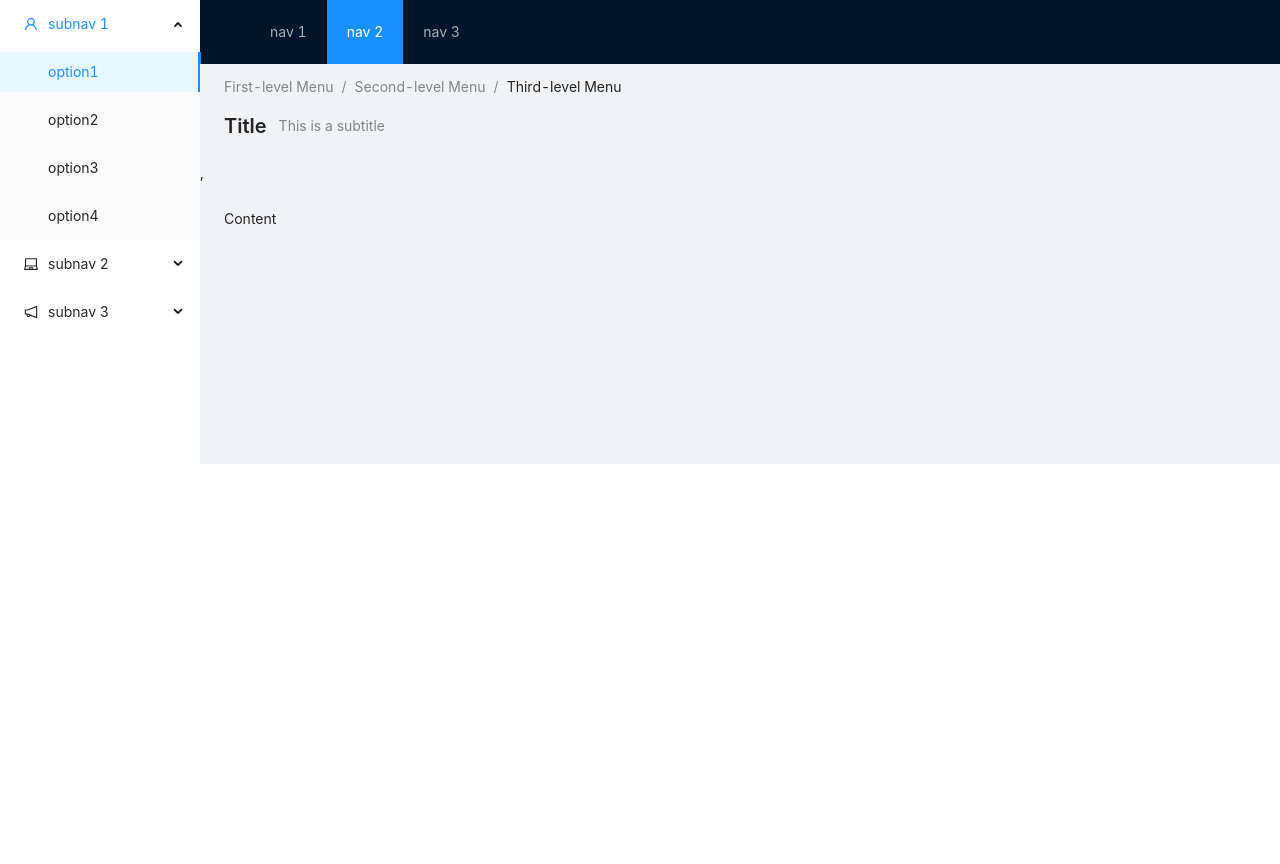
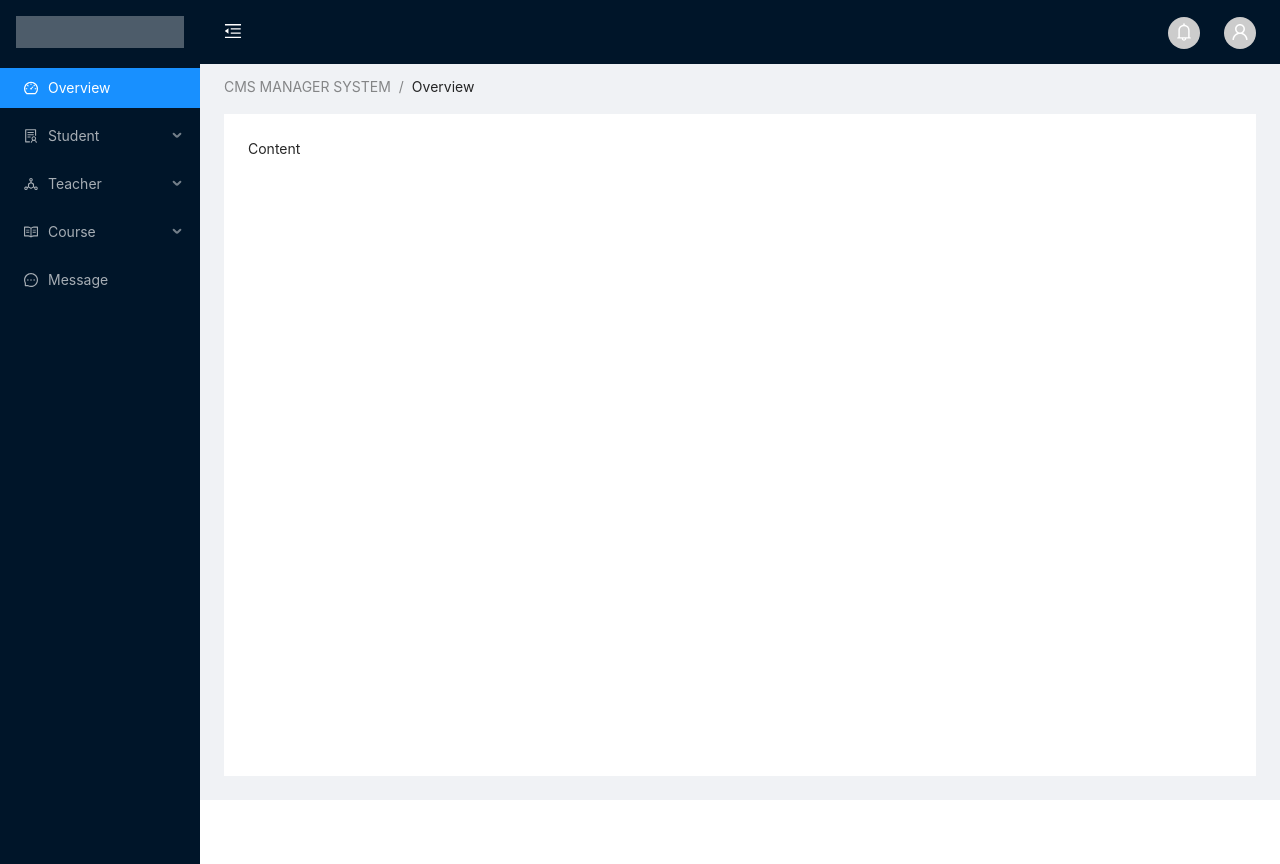
Before and after one commit to jessieren1/course-management-system, a Next.js app: page /dashboard in a window 1280 px wide. Before the commit the page ends 800 px from the top, so only its background shows below. Built offline with nearby package versions, Linux system fonts and the light colour scheme.

Commit message:
logout function

```diff
--- /dev/null
+++ b/components/dashboard-layout.module.scss
@@ -0,0 +1,30 @@
+.trigger {
+  padding: 0 24px;
+  font-size: 18px;
+  line-height: 64px;
+  cursor: pointer;
+  transition: color 0.3s;
+  color: white;
+}
+
+.trigger:hover {
+  color: #1890ff;
+}
+
+.logo {
+  height: 32px;
+  margin: 16px;
+  background: rgba(255, 255, 255, 0.3);
+}
+
+.site-layout .site-layout-background {
+  background: #fff;
+}
+
+.logoutMenu {
+  margin-left: auto;
+  position: absolute;
+  right: 0;
+  top: 64px;
+  z-index: 999;
+}
--- a/components/dashboardLayout.tsx
+++ b/components/dashboardLayout.tsx
@@ -1,25 +1,35 @@
 import { useState } from 'react'
-import { Layout, Menu, PageHeader } from 'antd'
+import { Layout, Menu, PageHeader, Row, Col, Avatar } from 'antd'
+import Link from 'next/link'
 import {
+  LogoutOutlined,
+  MenuUnfoldOutlined,
+  MenuFoldOutlined,
   UserOutlined,
-  LaptopOutlined,
-  NotificationOutlined,
+  BellOutlined,
+  DashboardOutlined,
+  SolutionOutlined,
+  TeamOutlined,
+  DeploymentUnitOutlined,
+  ReadOutlined,
+  ProjectOutlined,
+  FileAddOutlined,
+  EditOutlined,
+  MessageOutlined,
 } from '@ant-design/icons'
-
+import styles from './dashboard-layout.module.scss'
+import { useRouter } from 'next/router'
+import { logout } from '../lib/httpRequest'
 const { SubMenu } = Menu
 const { Header, Content, Sider } = Layout
 const routes = [
   {
-    path: 'index',
-    breadcrumbName: 'First-level Menu',
+    path: '/',
+    breadcrumbName: 'CMS MANAGER SYSTEM',
   },
   {
-    path: 'first',
-    breadcrumbName: 'Second-level Menu',
-  },
-  {
-    path: 'second',
-    breadcrumbName: 'Third-level Menu',
+    path: 'manager',
+    breadcrumbName: 'Overview',
   },
 ]
 
@@ -28,79 +38,103 @@ export default function DashboardLayout({
 }: {
   children: React.ReactNode
 }) {
+  const router = useRouter()
   const [collapsed, setCollapsed] = useState(false)
 
+  const [logoutMenu, setLogoutMenu] = useState(false)
+
   const toggle = () => {
-    setCollapsed(!{ collapsed })
+    setCollapsed(!collapsed)
+  }
+
+  const showLogoutMenu = () => {
+    setLogoutMenu(!logoutMenu)
+  }
+  const userLogout = async () => {
+    await logout()
+    router.push('login')
   }
 
   return (
-    <Layout>
     <Layout>
       <Sider
         trigger={null}
         collapsible
         collapsed={collapsed}
-          width={200}
-          className="site-layout-background"
+        style={{
+          minHeight: '100vh',
+        }}
       >
+        <div className={styles.logo} />
         <Menu
+          theme="dark"
           mode="inline"
-            defaultSelectedKeys={['1']}
-            defaultOpenKeys={['sub1']}
+          defaultSelectedKeys={['0']}
           style={{ height: '100%', borderRight: 0 }}
         >
-            <SubMenu key="sub1" icon={<UserOutlined />} title="subnav 1">
-              <Menu.Item key="1">option1</Menu.Item>
-              <Menu.Item key="2">option2</Menu.Item>
-              <Menu.Item key="3">option3</Menu.Item>
-              <Menu.Item key="4">option4</Menu.Item>
+          <Menu.Item key="0" icon={<DashboardOutlined />}>
+            Overview
+          </Menu.Item>
+          <SubMenu key="sub1" icon={<SolutionOutlined />} title="Student">
+            <Menu.Item key="1" icon={<TeamOutlined />}>
+              Student List
+            </Menu.Item>
           </SubMenu>
-            <SubMenu key="sub2" icon={<LaptopOutlined />} title="subnav 2">
-              <Menu.Item key="5">option5</Menu.Item>
-              <Menu.Item key="6">option6</Menu.Item>
-              <Menu.Item key="7">option7</Menu.Item>
-              <Menu.Item key="8">option8</Menu.Item>
+          <SubMenu key="sub2" icon={<DeploymentUnitOutlined />} title="Teacher">
+            <Menu.Item key="5" icon={<TeamOutlined />}>
+              Teacher List
+            </Menu.Item>
           </SubMenu>
-            <SubMenu
-              key="sub3"
-              icon={<NotificationOutlined />}
-              title="subnav 3"
-            >
-              <Menu.Item key="9">option9</Menu.Item>
-              <Menu.Item key="10">option10</Menu.Item>
-              <Menu.Item key="11">option11</Menu.Item>
-              <Menu.Item key="12">option12</Menu.Item>
+          <SubMenu key="sub3" icon={<ReadOutlined />} title="Course">
+            <Menu.Item key="9" icon={<ProjectOutlined />}>
+              All Course
+            </Menu.Item>
+            <Menu.Item key="10" icon={<FileAddOutlined />}>
+              Add Course
+            </Menu.Item>
+            <Menu.Item key="11" icon={<EditOutlined />}>
+              Edit Course
+            </Menu.Item>
           </SubMenu>
+          <Menu.Item key="12" icon={<MessageOutlined />}>
+            Message
+          </Menu.Item>
         </Menu>
       </Sider>
       <Layout>
-          <Header className="header">
-            <div className="logo" />
-            <Menu theme="dark" mode="horizontal" defaultSelectedKeys={['2']}>
-              <Menu.Item key="1">nav 1</Menu.Item>
-              <Menu.Item key="2">nav 2</Menu.Item>
-              <Menu.Item key="3">nav 3</Menu.Item>
+        <Header className="site-layout-background" style={{ padding: 0 }}>
+          <Row style={{ justifyContent: 'space-between' }}>
+            <Col className={styles.trigger} onClick={toggle}>
+              {collapsed ? <MenuUnfoldOutlined /> : <MenuFoldOutlined />}
+            </Col>
+            <Col>
+              <Avatar icon={<BellOutlined />} style={{ marginRight: 24 }} />
+              <span onMouseEnter={showLogoutMenu} onMouseLeave={showLogoutMenu}>
+                <Avatar icon={<UserOutlined />} style={{ marginRight: 24 }} />
+              </span>
+            </Col>
+          </Row>
+        </Header>
+        {logoutMenu && (
+          <Menu className={styles.logoutMenu} theme="dark">
+            <Menu.Item key="55" onClick={userLogout}>
+              <LogoutOutlined />
+              <span>Logout</span>
+            </Menu.Item>
           </Menu>
-          </Header>
-          <PageHeader
-            className="site-page-header"
-            title="Title"
-            breadcrumb={{ routes }}
-            subTitle="This is a subtitle"
-          />
-          ,
+        )}
+        <PageHeader className="site-page-header" breadcrumb={{ routes }} />
         <Content
           className="site-layout-background"
           style={{
             padding: 24,
-              margin: 0,
-              minHeight: 280,
+            margin: 24,
+            marginTop: 0,
+            backgroundColor: 'white',
           }}
         >
           Content
         </Content>
-        </Layout>
       </Layout>
     </Layout>
   )
--- a/lib/httpRequest.ts
+++ b/lib/httpRequest.ts
@@ -15,6 +15,24 @@ const axiosInstance = axios.create({
   baseURL,
   timeout: 1000,
   responseType: 'json',
+})
+
+axiosInstance.interceptors.request.use((config) => {
+  if (
+    config.url &&
+    (config.url.includes('dashboard') || config.url.includes('logout'))
+  ) {
+    return {
+      ...config,
+      headers: {
+        ...config.headers,
+        Authorization: localStorage.getItem('token')
+          ? `Bearer ${localStorage.getItem('token')}`
+          : '',
+      },
+    }
+  }
+  return config
 })
 
 const login = async (formValues: any) => {
@@ -42,4 +60,13 @@ const login = async (formValues: any) => {
   }
 }
 
-export { login }
+const logout = async () => {
+  try {
+    await axiosInstance.post('/logout')
+    localStorage.clear()
+  } catch (error) {
+    console.log(error)
+  }
+}
+
+export { login, logout }
--- a/pages/login.tsx
+++ b/pages/login.tsx
@@ -13,7 +13,9 @@ export default function Login() {
 
   const onFinish = async (values: any) => {
     const loginResult = await login(values)
-    localStorage.setItem('user', JSON.stringify(loginResult))
+    localStorage.setItem('role', loginResult.role)
+    localStorage.setItem('token', loginResult.token)
+    localStorage.setItem('userId', loginResult.userId)
     router.push('dashboard')
   }
 
```
Also changed, not shown: lib/contants/sideMenu.ts (added, +41 -0 lines), lib/contants/index.ts (added). Lines whose indentation alone changed are shown as unchanged.
